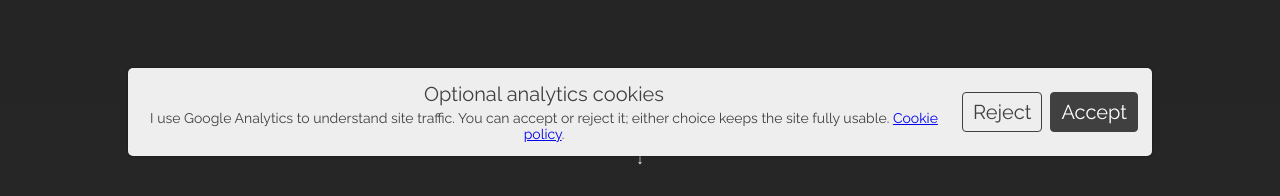
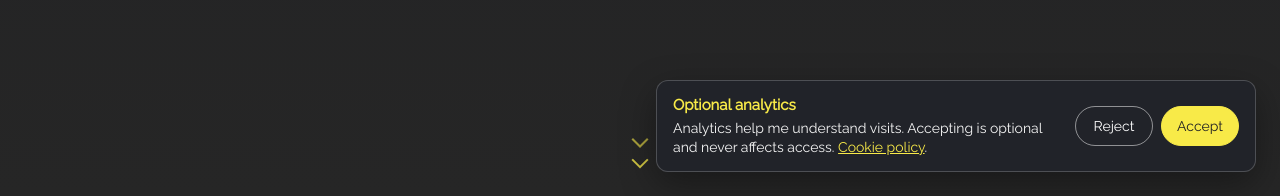
Before and after one commit to Xatpy/JaimeChapinal.com, a website built with Parcel: page src/index.html in a window 1280 px wide. Shown: the part 604-800 px from the top of the page. Built offline with nearby package versions, Linux system fonts and the light colour scheme.

Commit message:
Polish consent UI and analytics handling

```diff
--- a/package.json
+++ b/package.json
@@ -4,8 +4,8 @@
     "browserslist": "> 0.5%, last 2 versions, not dead",
     "scripts": {
         "start": "parcel",
-        "build": "rm -rf .parcel-cache ./dist && parcel build --public-url ./",
-        "predeploy": "rm -rf dist .parcel-cache && parcel build --public-url https://xatpy.github.io/JaimeChapinal.com/",
+        "build": "rm -rf .parcel-cache ./dist && parcel build --public-url ./ && mkdir -p dist/images && cp src/images/shareImg.webp dist/images/shareImg.webp",
+        "predeploy": "rm -rf dist .parcel-cache && parcel build --public-url https://xatpy.github.io/JaimeChapinal.com/ && mkdir -p dist/images && cp src/images/shareImg.webp dist/images/shareImg.webp",
         "deploy": "gh-pages -d dist"
     },
     "devDependencies": {
--- a/src/index.html
+++ b/src/index.html
@@ -24,7 +24,6 @@
 
         <link rel="manifest" href="manifest.json" />
         <link rel="canonical" href="https://jaimechapinal.com/" />
-        <link rel="preload" href="./images/shareImg.webp" as="image" type="image/webp" />
 
         <link rel="preload" href="./styles/styles.css" as="style" />
         <link rel="stylesheet" type="text/css" media="screen" href="./styles/styles.css" />
@@ -44,9 +43,9 @@
 
     <body>
         <div id="cookie-banner" class="cookie-banner hidden" role="dialog" aria-labelledby="cookie-banner-title" aria-describedby="cookie-banner-description">
-            <div>
-                <p id="cookie-banner-title">Optional analytics cookies</p>
-                <p id="cookie-banner-description">I use Google Analytics to understand site traffic. You can accept or reject it; either choice keeps the site fully usable. <a href="./cookie-policy.html">Cookie policy</a>.</p>
+            <div class="cookie-copy">
+                <p id="cookie-banner-title" class="cookie-title">Optional analytics</p>
+                <p id="cookie-banner-description">Analytics help me understand visits. Accepting is optional and never affects access. <a href="./cookie-policy.html">Cookie policy</a>.</p>
             </div>
             <div class="cookie-actions">
                 <button id="cookie-reject" class="cookie-button" type="button">Reject</button>
@@ -64,7 +63,7 @@
                             <img id="home-image-id" class="home-image-img" alt="" width="400" height="400" />
                         </picture>
                     </div>
-                    <a class="scroll-cue" href="#sectionB" aria-label="Scroll to introduction"><span>Scroll</span><span aria-hidden="true">↓</span></a>
+                    <a id="scroll-cue" class="scroll-cue" href="#sectionB" aria-label="Scroll to introduction"><span class="scroll-cue-chevron" aria-hidden="true"></span><span class="scroll-cue-chevron" aria-hidden="true"></span></a>
                 </header>
             </div>
             <main id="maincontent">
--- a/src/js/main.js
+++ b/src/js/main.js
@@ -69,6 +69,13 @@ const initSaluteWave = () => {
         emojiHi.classList.remove('wave');
         void emojiHi.offsetWidth;
         emojiHi.classList.add('wave');
+    };
+};
+
+const initScrollCue = () => {
+    document.getElementById('scroll-cue').onclick = (event) => {
+        event.preventDefault();
+        document.getElementById('sectionB').scrollIntoView({ behavior: 'smooth' });
     };
 };
 
@@ -289,6 +296,8 @@ const loadAnalytics = () => {
     window.gtag = function gtag() {
         window.dataLayer.push(arguments);
     };
+    window.gtag('consent', 'default', { analytics_storage: 'denied' });
+    window.gtag('consent', 'update', { analytics_storage: 'granted' });
     window.gtag('js', new Date());
     window.gtag('config', 'G-S4WPTM8ZQ5');
 
@@ -297,10 +306,6 @@ const loadAnalytics = () => {
     gtagScript.src = 'https://www.googletagmanager.com/gtag/js?id=G-S4WPTM8ZQ5';
     document.head.append(gtagScript);
 
-    const gtmScript = document.createElement('script');
-    gtmScript.async = true;
-    gtmScript.src = 'https://www.googletagmanager.com/gtm.js?id=GTM-T8J34XQ';
-    document.head.append(gtmScript);
 };
 
 const disableAnalytics = () => {
@@ -433,6 +438,7 @@ const initHoverButton = () => {
 window.onload = () => {
     initFaviconTitle();
     initSaluteWave();
+    initScrollCue();
     initCookiesBanner();
     initObserversFadeInAnimations();
     initTooltips();
--- a/src/styles/main.css
+++ b/src/styles/main.css
@@ -125,22 +125,35 @@ body {
 
 .scroll-cue {
     position: absolute;
-    bottom: 32px;
+    bottom: 24px;
     left: 50%;
-    display: flex;
-    flex-direction: column;
-    align-items: center;
-    gap: 2px;
-    color: inherit;
-    font-size: 14px;
-    text-decoration: none;
-    text-shadow: none;
-    animation: scroll-cue-bob 1.8s ease-in-out infinite;
+    display: grid;
+    place-items: center;
+    width: 36px;
+    height: 46px;
+    color: #f8ea48 !important;
+    text-decoration: none !important;
+    text-shadow: none !important;
+    transform: translateX(-50%);
 }
 
-@keyframes scroll-cue-bob {
-    0%, 100% { transform: translate(-50%, 0); }
-    50% { transform: translate(-50%, 8px); }
+.scroll-cue-chevron {
+    width: 12px;
+    height: 12px;
+    border-right: 2px solid currentColor;
+    border-bottom: 2px solid currentColor;
+    transform: rotate(45deg);
+    animation: scroll-cue-pulse 1.8s ease-in-out infinite;
+}
+
+.scroll-cue-chevron + .scroll-cue-chevron {
+    margin-top: -8px;
+    animation-delay: 0.15s;
+}
+
+@keyframes scroll-cue-pulse {
+    0%, 100% { opacity: 0.35; transform: translateY(-3px) rotate(45deg); }
+    50% { opacity: 1; transform: translateY(3px) rotate(45deg); }
 }
 
 .main-text-section {
@@ -249,49 +262,84 @@ body {
 }
 
 .cookie-banner {
-    font-size: 20px;
     position: fixed;
-    bottom: 40px;
-    left: 10%;
-    right: 10%;
-    padding: 14px;
-    z-index: 100;
+    right: 24px;
+    bottom: 24px;
+    left: 24px;
+    z-index: 200;
     display: flex;
     align-items: center;
-    justify-content: space-between;
-    gap: 16px;
-    background-color: #eee;
-    border-radius: 5px;
-    box-shadow: 0 0 2px 1px rgba(0, 0, 0, 0.2);
-    color: #404040;
-    text-align: center;
+    justify-content: center;
+    gap: 18px;
+    width: min(600px, calc(100% - 48px));
+    margin-left: auto;
+    padding: 14px 16px;
+    background: rgba(34, 36, 42, 0.98);
+    border: 1px solid rgba(255, 255, 255, 0.2);
+    border-radius: 12px;
+    box-shadow: 0 12px 35px rgba(0, 0, 0, 0.35);
+    color: #f5f5f5;
+    font-size: 14px;
+    line-height: 1.35;
+    text-align: left;
+}
+
+.cookie-copy {
+    min-width: 0;
+}
+
+.cookie-title {
+    color: #f8ea48;
+    font-size: 15px;
+    font-weight: 700;
 }
 
 .cookie-banner p + p {
-    font-size: 14px;
     margin-top: 4px;
+}
+
+.cookie-banner a {
+    color: #f8ea48;
 }
 
 .cookie-actions {
     display: flex;
+    flex-direction: row !important;
     gap: 8px;
     flex-shrink: 0;
+    align-items: center;
 }
 
 .cookie-button,
 .cookie-settings {
-    border: 1px solid #404040;
-    border-radius: 4px;
+    min-width: 78px;
+    border: 1px solid rgba(255, 255, 255, 0.5);
+    border-radius: 999px;
     background: transparent;
-    color: #404040;
+    color: #fff;
     cursor: pointer;
-    font: inherit;
-    padding: 7px 10px;
+    font: inherit !important;
+    font-size: 14px !important;
+    font-weight: 700;
+    line-height: 1;
+    padding: 10px 14px;
+    white-space: nowrap;
+    transition: background-color 0.2s ease, color 0.2s ease, transform 0.2s ease;
+}
+
+.cookie-button:hover {
+    background: rgba(255, 255, 255, 0.12);
+    transform: translateY(-1px);
 }
 
 .cookie-button-primary {
-    background: #404040;
-    color: #fff;
+    background: #f8ea48;
+    border-color: #f8ea48;
+    color: #202124;
+}
+
+.cookie-button-primary:hover {
+    background: #fff37b;
 }
 
 .cookie-settings {
@@ -338,10 +386,22 @@ body {
 
 @media all and (max-width: 632px) {
     .cookie-banner {
+        right: 16px;
         bottom: 16px;
         left: 16px;
-        right: 16px;
+        width: auto;
+        margin-left: 0;
         flex-direction: column;
+        align-items: stretch;
+        gap: 12px;
+    }
+
+    .cookie-actions {
+        width: 100%;
+    }
+
+    .cookie-button {
+        flex: 1;
     }
 }
 
@@ -662,11 +722,6 @@ body {
 }
 
 @media all and (max-width: 632px) {
-    .cookie-banner {
-        left: 4%;
-        right: 4%;
-        padding: 5px;
-    }
     .close-button {
         width: 30px;
     }
```
Also changed, not shown: src/cookie-policy.html (+2 -2 lines).
